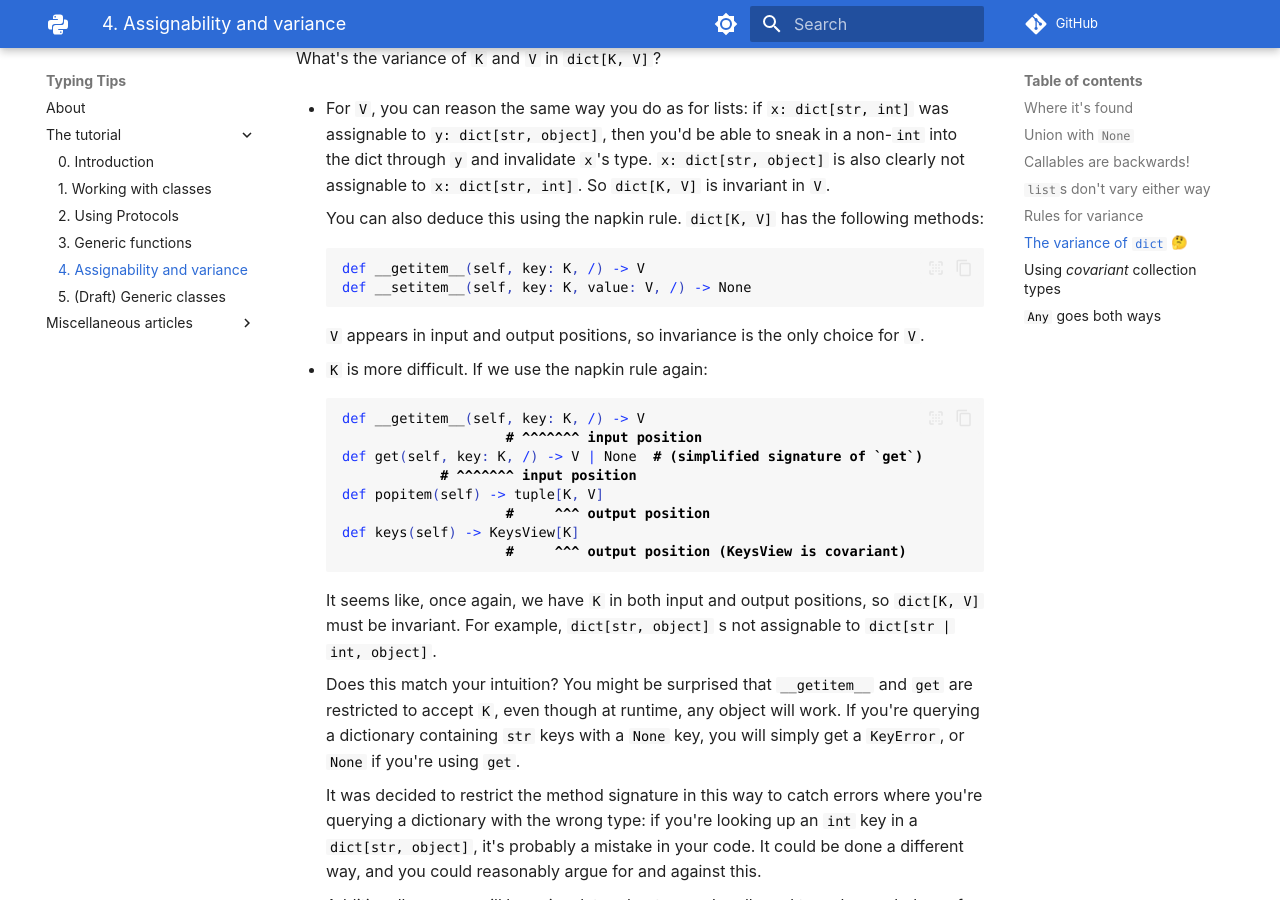
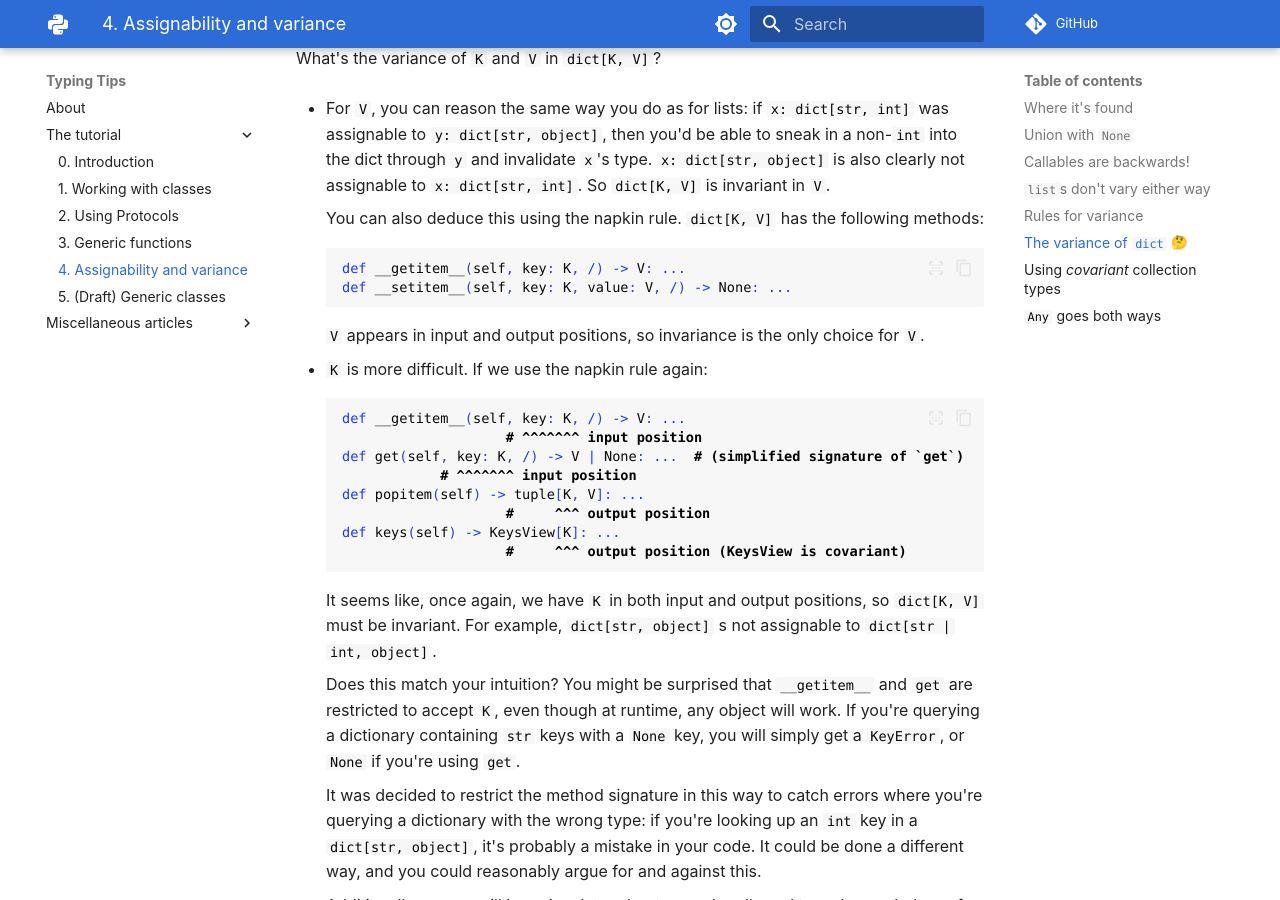
Before and after one commit to decorator-factory/typing-tips, an MkDocs documentation site: the page built from docs/tutorial/4-assignability/index.md, in a window 1280 px wide and 900 px high, scrolled down 10563 px. Built offline with MkDocs 1.6.1 and Material for MkDocs 9.7.7, drawn with Linux system fonts in a browser that asks for light colours; emoji names are drawn with the system emoji font; plug-ins that fetch from the network failed and are left out; comment, search, counter and statistics services are not loaded.

Commit message:
fix syntax errors in examples, which makes it easier for readers to copy and play around with them

````diff
--- a/docs/tutorial/4-assignability/index.md
+++ b/docs/tutorial/4-assignability/index.md
@@ -531,8 +531,8 @@ What's the variance of `K` and `V` in `dict[K, V]`?
     You can also deduce this using the napkin rule.
     `dict[K, V]` has the following methods:
     ```py
-    def __getitem__(self, key: K, /) -> V
-    def __setitem__(self, key: K, value: V, /) -> None
+    def __getitem__(self, key: K, /) -> V: ...
+    def __setitem__(self, key: K, value: V, /) -> None: ...
     ```
 
     `V` appears in input and output positions, so invariance is the only choice for `V`.
@@ -541,13 +541,13 @@ What's the variance of `K` and `V` in `dict[K, V]`?
     If we use the napkin rule again:
 
     ```py
-    def __getitem__(self, key: K, /) -> V
+    def __getitem__(self, key: K, /) -> V: ...
                         # ^^^^^^^ input position
-    def get(self, key: K, /) -> V | None  # (simplified signature of `get`)
+    def get(self, key: K, /) -> V | None: ...  # (simplified signature of `get`)
                 # ^^^^^^^ input position
-    def popitem(self) -> tuple[K, V]
+    def popitem(self) -> tuple[K, V]: ...
                         #     ^^^ output position
-    def keys(self) -> KeysView[K]
+    def keys(self) -> KeysView[K]: ...
                         #     ^^^ output position (KeysView is covariant)
     ```
 
````
